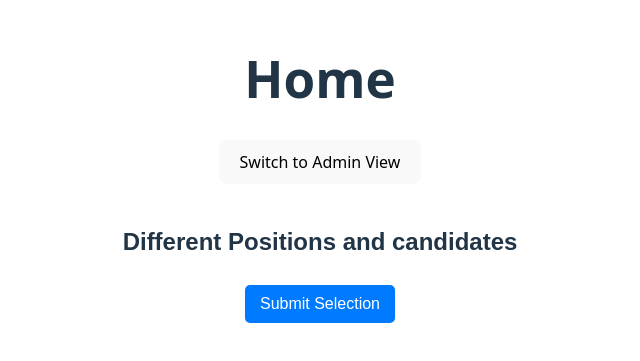
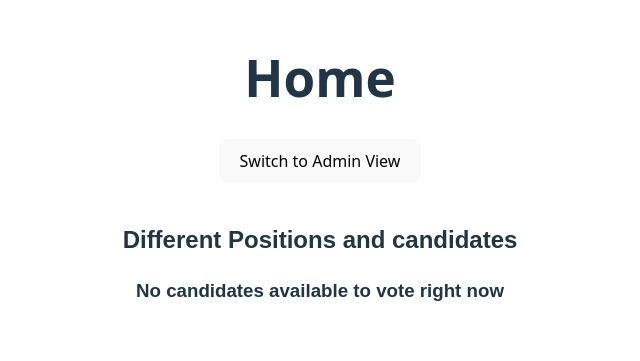
Before and after one commit to nisheshacharya/anonymous-voting-, a React (Vite) app in the folder react/: page / in a window 1280 px wide. Shown: the part 221-582 px from the top of the page, without its empty margins (320-960 px from the left). Built offline with nearby package versions, Linux system fonts and the light colour scheme.

Commit message:
hide add candidate button if no candidate available

```diff
--- a/react/src/components/PositionsContainer.jsx
+++ b/react/src/components/PositionsContainer.jsx
@@ -175,10 +175,16 @@ const PositionsContainer = ({ userRole }) => {
         </div>
       )}
 
-      {userRole === "voter" && (
+      {userRole === "voter" && positions.length > 0 && (
         <button className="submit-button" onClick={handleSubmitSelections}>
           Submit Selection
         </button>
+      )}
+
+      {positions.length === 0 && (
+        <div>
+          <h3>No candidates available to vote right now</h3>
+        </div>
       )}
 
       {showConfirmation && (
```
